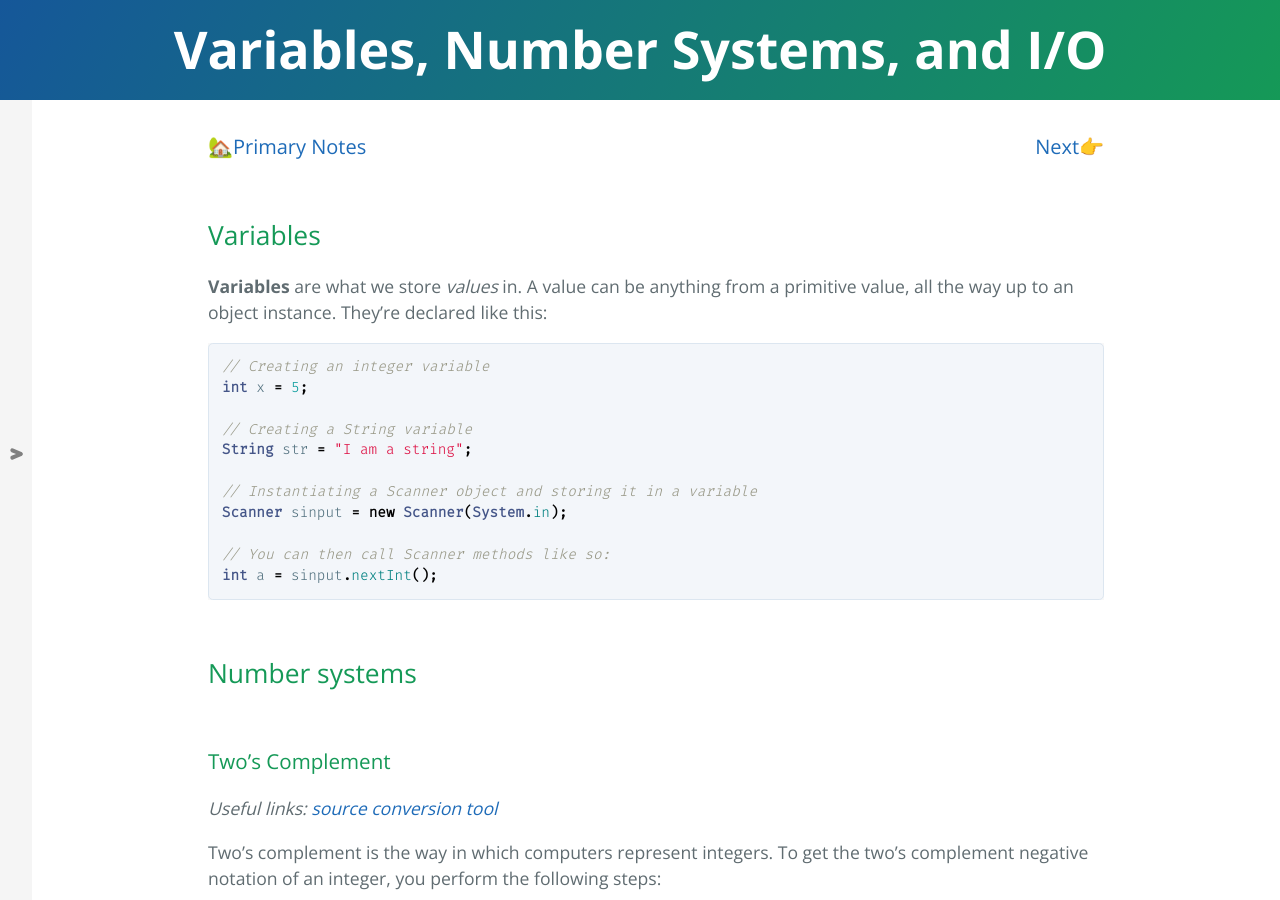
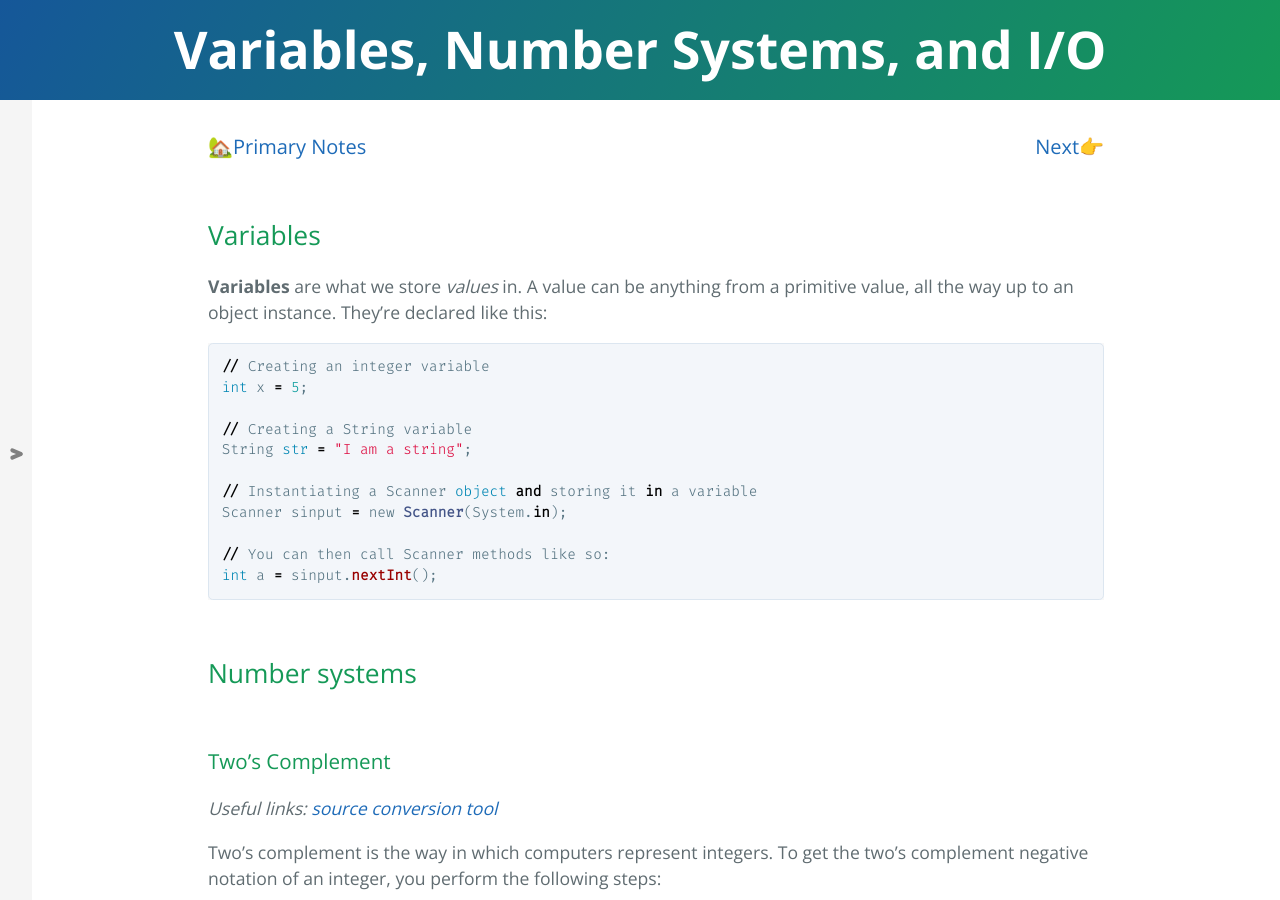
Before and after one commit to Neuro-Psycho-Group/ioppn-notes.github.io, a Jekyll site: the page built from modules/CS118/Primary_Notes/part1.md, in a window 1280 px wide and 900 px high. Built offline with Jekyll 4.4.1, drawn with Linux system fonts in a browser that asks for light colours.

Commit message:
Update part1.md

````diff
--- a/modules/CS118/Primary_Notes/part1.md
+++ b/modules/CS118/Primary_Notes/part1.md
@@ -8,7 +8,7 @@ title: Variables, Number Systems, and I/O
 
 **Variables** are what we store _values_ in. A value can be anything from a primitive value, all the way up to an object instance. They're declared like this:
 
-``` java
+``` python
 // Creating an integer variable
 int x = 5;
 
````
